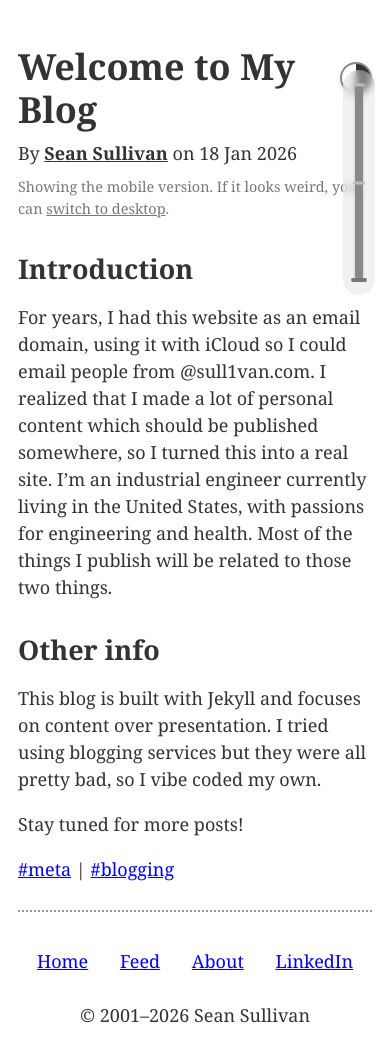
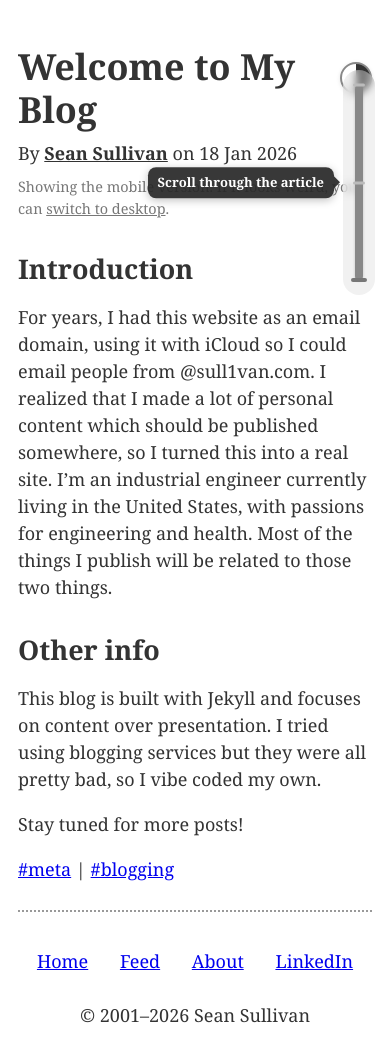
Before and after one commit to 0sps/sull1van.com, a Jekyll site: the page built from _posts/2026-01-18-welcome-to-my-blog.md, in a window 390 px wide. Built offline with Jekyll 4.4.1, drawn with Linux system fonts in a browser that asks for light colours.

Commit message:
mobile post behavior

```diff
--- a/_layouts/post.html
+++ b/_layouts/post.html
@@ -180,6 +180,36 @@
   html[data-theme="dark"] .mini-toc-label {
     background: transparent;
     text-shadow: 0px 0px 8px rgba(0, 0, 0, 0.9), 0px 0px 2px rgba(0, 0, 0, 1);
+  }
+
+  /* Mobile hint tooltip that points at the dock */
+  #mini-toc-tooltip {
+    position: fixed;
+    right: 56px; /* sits just left of the dock (15 + 32 + gap) */
+    z-index: 9998;
+    background: rgba(40, 40, 40, 0.92);
+    color: #fff;
+    font-size: 13px;
+    font-weight: 600;
+    font-family: inherit;
+    padding: 6px 10px;
+    border-radius: 8px;
+    white-space: nowrap;
+    box-shadow: 0 2px 8px rgba(0, 0, 0, 0.25);
+    opacity: 0;
+    pointer-events: none;
+    transform: translateY(-50%);
+  }
+
+  #mini-toc-tooltip::after {
+    content: "";
+    position: absolute;
+    top: 50%;
+    right: -6px;
+    transform: translateY(-50%);
+    border-width: 6px 0 6px 6px;
+    border-style: solid;
+    border-color: transparent transparent transparent rgba(40, 40, 40, 0.92);
   }
 </style>
 
@@ -464,10 +494,28 @@
     let dismissed = false;
     let dismissTimer = null;
 
+    // Build the little hint tooltip that points at the dock.
+    const tip = document.createElement('div');
+    tip.id = 'mini-toc-tooltip';
+    tip.textContent = 'Scroll through the article';
+    document.body.appendChild(tip);
+
+    function showTip() {
+      const r = container.getBoundingClientRect();
+      tip.style.top = (r.top + r.height / 2) + 'px';
+      tip.style.transition = 'opacity 0.5s ease';
+      tip.style.opacity = '1';
+    }
+    function hideTip() {
+      tip.style.transition = 'opacity 0.4s ease';
+      tip.style.opacity = '0';
+    }
+
     function dismissMobileToc() {
       if (dismissed) return;
       dismissed = true;
       clearTimeout(dismissTimer);
+      hideTip();
       container.style.transition = 'opacity 0.6s ease';
       container.style.opacity = '0';
       setTimeout(() => {
@@ -484,12 +532,49 @@
 
     function keepAlive() {
       if (dismissed) return;
+      hideTip(); // first interaction clears the hint
       scheduleDismiss(); // reset the 5s countdown
     }
 
     // Capture phase so label taps (which call stopPropagation) still register.
     container.addEventListener('touchstart', keepAlive, { passive: true, capture: true });
     container.addEventListener('click', keepAlive, true);
+
+    // --- Tap-and-drag scrubbing: drag a finger down the dock to scroll. ---
+    let scrubbing = false;
+    let scrubMoved = false;
+    let touchStartY = 0;
+
+    function scrubToTouch(clientY) {
+      const inner = document.getElementById('mini-toc-inner');
+      const rect = inner.getBoundingClientRect();
+      const y = Math.max(0, Math.min(rect.height, clientY - rect.top));
+      const docHeight = document.documentElement.scrollHeight;
+      const maxScroll = docHeight - window.innerHeight;
+      window.scrollTo(0, (y / rect.height) * maxScroll);
+    }
+
+    container.addEventListener('touchstart', (e) => {
+      if (dismissed) return;
+      scrubbing = true;
+      scrubMoved = false;
+      touchStartY = e.touches[0].clientY;
+    }, { passive: true });
+
+    container.addEventListener('touchmove', (e) => {
+      if (!scrubbing || dismissed) return;
+      const y = e.touches[0].clientY;
+      // Once the finger clearly moves, treat it as a scrub (not a tap-to-jump).
+      if (!scrubMoved && Math.abs(y - touchStartY) < 6) return;
+      scrubMoved = true;
+      e.preventDefault(); // stop the page from scrolling normally while scrubbing
+      scrubToTouch(y);
+      keepAlive();
+    }, { passive: false });
+
+    container.addEventListener('touchend', () => {
+      scrubbing = false;
+    }, { passive: true });
 
     setTimeout(() => {
       if (dismissed) return;
@@ -499,6 +584,7 @@
       container.style.transition = 'opacity 0.8s ease';
       container.style.opacity = '1';
       scheduleDismiss(); // start the 5s hold-then-dismiss timer
+      setTimeout(showTip, 400); // tooltip eases in just after the dock
     }, 3000);
   }
 
```
